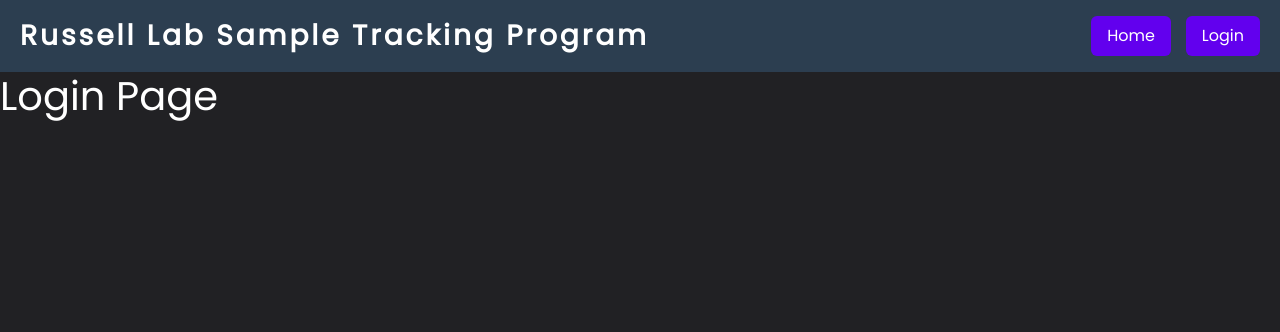
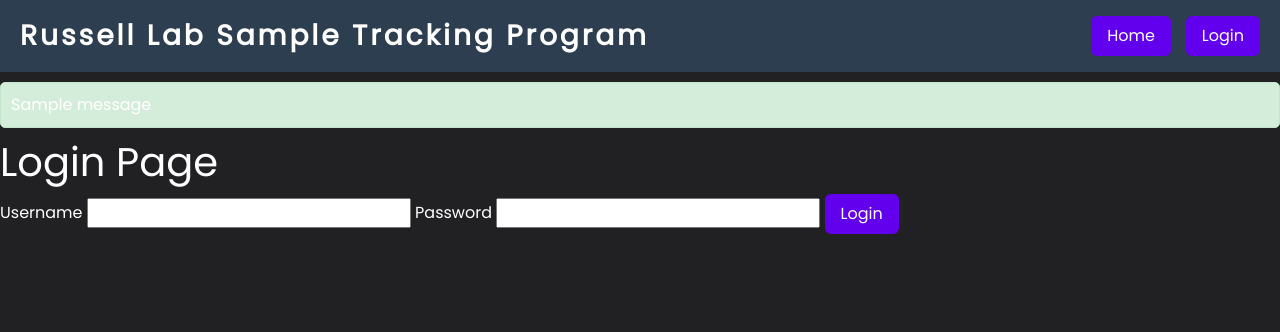
Before and after one commit to lukesylvester99/titerDjango, a Django app: page /members/login/ in a window 1280 px wide. Shown: the top 332 px of the page. Run offline with Django 5.2, Linux system fonts and the light colour scheme; one stand-in notice (Sample message) is shown; some libraries are stand-ins or nearby versions.

Commit message:
login/logout working. Flashed messages not working.

```diff
--- a/titerpipeline/main/templates/base.html
+++ b/titerpipeline/main/templates/base.html
@@ -21,17 +21,36 @@
 
 <body> <!-- body section, extended to each html page -->
     <div class="navbar">
-        <!-- Left: Program title -->
+        <!-- Program title -->
         <div class="program-title">
             Russell Lab Sample Tracking Program
         </div>
 
-        <!-- Right: Navigation buttons -->
+        <!-- Nav buttons -->
         <div class="nav-buttons">
             <a class='btn' href="{% url 'home' %}">Home</a>
-            <a class='btn' href="{% url 'login' %}">Login</a>
+
+            {% if user.is_authenticated %}
+                <!-- Show Logout button if the user is authenticated -->
+                <form method="POST" action="{% url 'logout' %}">
+                    {% csrf_token %}
+                    <button type="submit" class="btn">Logout</button>
+                </form>
+            {% else %}
+                <!-- Show Login button if the user is not authenticated -->
+                <a href="{% url 'login' %}" class="btn">Login</a>
+            {% endif %}
         </div>
+
     </div>
+
+    {% if messages %}
+    <div class="messages">
+        {% for message in messages %}
+            <p class="{{ message.tags }}" style="color: white;">{{ message }}</p>
+        {% endfor %}
+    </div>
+    {% endif %}
 
     {% block content %} Content {% endblock %}
 
--- a/titerpipeline/members/templates/authenticate/login.html
+++ b/titerpipeline/members/templates/authenticate/login.html
@@ -3,4 +3,19 @@
 
     <h1>Login Page</h1>
 
+
+
+    <div class="login_form">
+        <form method="POST">
+            {% csrf_token %}
+
+            <label for="username">Username</label>
+            <input class='login_form_username' type="text" name="username">
+
+            <label for="password">Password</label>
+            <input class='login_form_password' type="password" name="password">
+
+            <input type="submit" class="btn" value="Login">
+        </form>
+    </div>
     {% endblock %}
--- a/titerpipeline/members/urls.py
+++ b/titerpipeline/members/urls.py
@@ -3,4 +3,5 @@ from django.contrib.auth import views as auth_views  # Import LoginView from aut
 
 urlpatterns = [
     path('login/', auth_views.LoginView.as_view(template_name='authenticate/login.html'), name='login'),
+    path('logout/', auth_views.LogoutView.as_view(next_page='home'), name='logout'),
 ]
--- a/titerpipeline/static/style.css
+++ b/titerpipeline/static/style.css
@@ -35,6 +35,29 @@ body {
     gap: 15px;
 }
 
+/* */
+/* setting style for Messages */
+/* */
+
+.messages {
+    margin: 10px 0;
+}
+.messages p {
+    padding: 10px;
+    border-radius: 5px;
+    margin: 5px 0;
+    color: white;
+}
+.messages .success {
+    background-color: #d4edda;
+    color: #155724;
+    border: 1px solid #c3e6cb;
+}
+.messages .error {
+    background-color: #f8d7da;
+    color: #721c24;
+    border: 1px solid #f5c6cb;
+}
 
 
 /* */
```
Also changed, not shown: titerpipeline/members/views.py (+19 -1 lines), titerpipeline/titerpipeline/settings.py (+11 -0 lines), titerpipeline/db.sqlite3.
